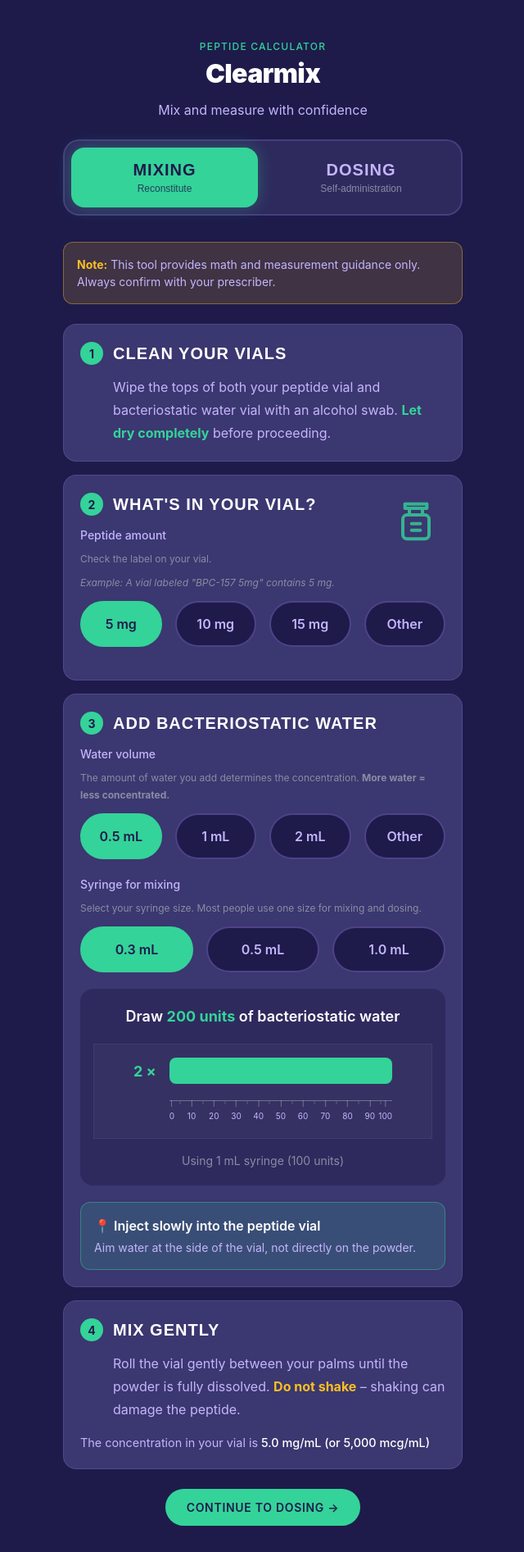
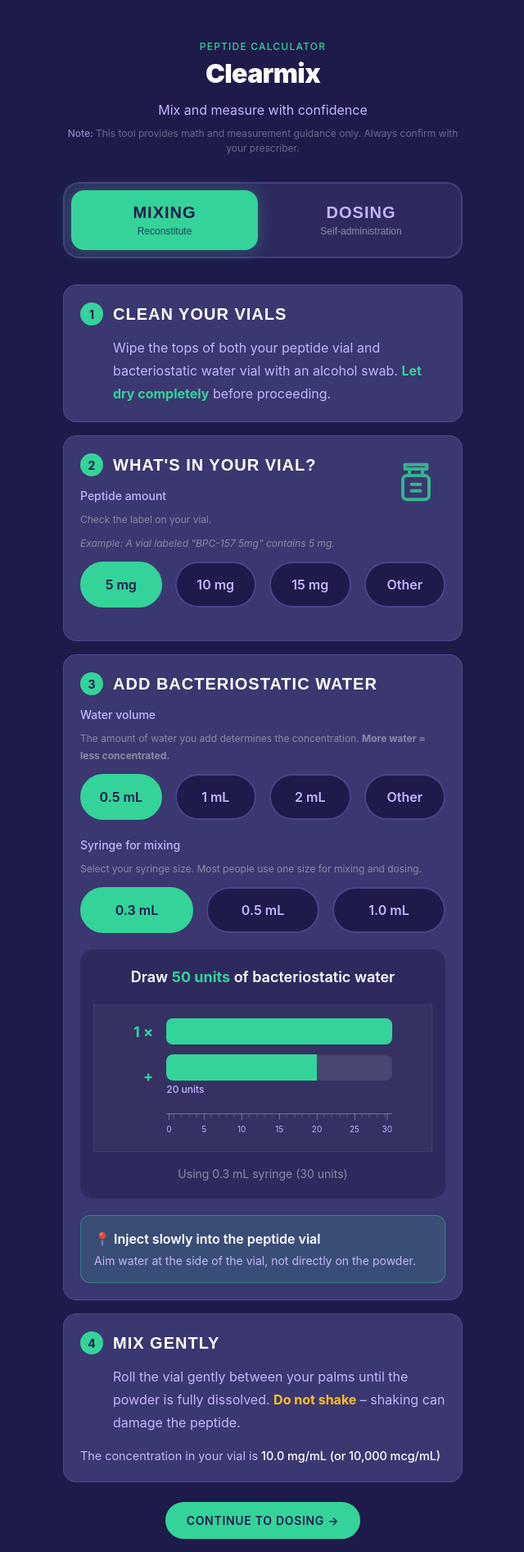
Before and after one commit to dutchdutchdutch/clearmix, a Flask app: page / in a window 1280 px wide. Shown: the whole page at 82% size, without its empty margins (319-959 px from the left). Before the commit the page ends 1861 px from the top, so only its background shows below. Run offline with Flask 3, Linux system fonts and the light colour scheme.

Commit message:
disclaimer update

```diff
--- /dev/null
+++ b/execution/app/routes2.py
@@ -0,0 +1 @@
+app.add_url_rule('/design', view_func=lambda: flask.render_template('design_playground.html'))
--- a/execution/app/static/css/styles.css
+++ b/execution/app/static/css/styles.css
@@ -297,17 +297,17 @@ body {
    ================================================================ */
 
 .disclaimer {
-    background: var(--color-warning-bg);
-    border: 1px solid var(--color-warning-border);
-    border-radius: var(--border-radius);
-    padding: var(--space-4);
-    margin-bottom: var(--space-6);
-    font-size: var(--text-sm);
-    color: var(--color-text-secondary);
+    font-size: var(--text-xs);
+    color: var(--color-text-muted);
+    text-align: center;
+    margin-top: var(--space-2);
+    margin-bottom: var(--space-2);
+    opacity: 0.7;
 }
 
 .disclaimer strong {
-    color: var(--color-warning);
+    color: var(--color-text-secondary);
+    font-weight: var(--font-medium);
 }
 
 
--- a/execution/app/static/js/calculator.js
+++ b/execution/app/static/js/calculator.js
@@ -588,15 +588,21 @@ function initVialPresets() {
 }
 
 function initWaterPresets() {
+    console.log('💧 Initializing Water Presets');
     const container = document.getElementById('water-presets');
     const customInput = document.getElementById('custom-water-input');
     const customField = document.getElementById('diluent-ml-custom');
 
-    if (!container) return;
+    if (!container) {
+        console.error('❌ Water presets container not found');
+        return;
+    }
 
     container.addEventListener('click', (e) => {
         const btn = e.target.closest('.preset-btn');
         if (!btn) return;
+
+        console.log(`💧 Preset clicked: ${btn.dataset.value}`);
 
         container.querySelectorAll('.preset-btn').forEach(b => b.classList.remove('preset-btn--active'));
         btn.classList.add('preset-btn--active');
@@ -605,7 +611,15 @@ function initWaterPresets() {
 
         if (val === 'custom') {
             customInput.style.display = 'flex';
-            if (customField) customField.focus();
+            if (customField) {
+                customField.focus();
+                // If there's already a value, ensure state is synced
+                const currentVal = parseFloat(customField.value);
+                if (!isNaN(currentVal)) {
+                    state.diluentMl = currentVal;
+                    updateMixingUI();
+                }
+            }
         } else {
             customInput.style.display = 'none';
             setWaterVolume(parseFloat(val));
@@ -613,14 +627,19 @@ function initWaterPresets() {
     });
 
     if (customField) {
+        console.log('✅ Custom water input field found');
         customField.addEventListener('input', (e) => {
             const val = parseFloat(e.target.value);
+            console.log(`💧 Custom water input: ${val}`);
+
             const validation = validateWaterVolume(val);
 
-            // Only update state if valid or purely typing
-            // (We handle validation errors visually via validation result)
+            // Only update state if purely typing a number (even if invalid range, we track it)
             if (!isNaN(val)) {
                 state.diluentMl = val;
+            } else {
+                // If empty/NaN, maybe don't update state or set to null?
+                // Existing logic didn't unset it. Let's keep it safe.
             }
 
             if (validation.alertType === 'error') {
@@ -630,6 +649,8 @@ function initWaterPresets() {
             }
             updateMixingUI();
         });
+    } else {
+        console.error('❌ Custom water input field (#diluent-ml-custom) not found');
     }
 }
 
@@ -864,6 +885,40 @@ function renderSyringeVisual(container, targetMl, syringeMl, syringeTotalUnits)
 // INITIALIZATION
 // ================================================================
 
+function syncStateFromDOM() {
+    console.log('🔄 Syncing state from DOM defaults...');
+
+    // 1. Vial Amount
+    const activeVialBtn = document.querySelector('#vial-presets .preset-btn--active');
+    if (activeVialBtn) {
+        state.vialMg = parseFloat(activeVialBtn.dataset.value);
+        console.log(`   Vial: ${state.vialMg} mg`);
+    }
+
+    // 2. Water Volume
+    const activeWaterBtn = document.querySelector('#water-presets .preset-btn--active');
+    if (activeWaterBtn) {
+        state.diluentMl = parseFloat(activeWaterBtn.dataset.value);
+        console.log(`   Water: ${state.diluentMl} mL`);
+    }
+
+    // 3. Mixing Syringe
+    const activeMixSyringeBtn = document.querySelector('#mixing-syringe-presets .preset-btn--active');
+    if (activeMixSyringeBtn) {
+        state.mixingSyringeMl = parseFloat(activeMixSyringeBtn.dataset.value);
+        state.mixingSyringeUnits = parseInt(activeMixSyringeBtn.dataset.units);
+        console.log(`   Mixing Syringe: ${state.mixingSyringeMl} mL`);
+    }
+
+    // 4. Dosing Syringe
+    const activeDoseSyringeBtn = document.querySelector('#dosing-syringe-presets .preset-btn--active');
+    if (activeDoseSyringeBtn) {
+        state.dosingSyringeMl = parseFloat(activeDoseSyringeBtn.dataset.value);
+        state.dosingSyringeUnits = parseInt(activeDoseSyringeBtn.dataset.units);
+        console.log(`   Dosing Syringe: ${state.dosingSyringeMl} mL`);
+    }
+}
+
 document.addEventListener('DOMContentLoaded', () => {
     initModeNav();
     initVialPresets();
@@ -872,6 +927,9 @@ document.addEventListener('DOMContentLoaded', () => {
     initDosingSyringePresets();
     initDoseInput();
 
+    // Sync state from HTML defaults before first render
+    syncStateFromDOM();
+
     // Initial UI update
     updateMixingUI();
 
--- a/execution/app/static/js/tests.js
+++ b/execution/app/static/js/tests.js
@@ -508,6 +508,83 @@ function testUIUpdates() {
     });
 }
 
+// ================================================================
+// INTEGRATION TESTS
+// ================================================================
+
+function testCustomWaterInput() {
+    console.log('\n📋 CUSTOM WATER INPUT INTEGRATION TEST');
+    console.log('='.repeat(40));
+
+    // this test requires DOM elements to be present or mocked triggering events
+    // We will simulate the state change and function calls that happen on input
+
+    test('Integration: Custom Water Input updates calculation', () => {
+        // Reset state
+        state.vialMg = 10;
+        state.diluentMl = 2;
+
+        // Simulate user typing "5" into custom field
+        // Logic from initWaterPresets input handler:
+        const inputVal = 5;
+        state.diluentMl = inputVal;
+        updateMixingUI();
+
+        // Verify calculation result
+        const result = calculateMixing();
+        assertEqual(result.concentrationMgPerMl, 2, 'Should be 2 mg/mL (10mg / 5mL)');
+
+        // Verify UI update (mocked element check)
+        // We assume updateMixingUI updates 'final-concentration-text'
+        // In a real browser test we'd check textContent.
+        // Here we rely on calculateMixing() correctness which we already tested,
+        // but this confirms the flow state -> calc.
+    });
+}
+
+function testInitialLoadSync() {
+    console.log('\n📋 INITIAL LOAD SYNC TEST');
+    console.log('='.repeat(40));
+
+    test('Initial Load: State matches DOM defaults (5mg / 0.5mL)', () => {
+        // This test assumes it runs AFTER the page has loaded and syncStateFromDOM() has fired.
+
+        // Note: state might have been changed by other tests running before this.
+        // So we strictly should re-run syncStateFromDOM() to verify IT works.
+
+        if (typeof syncStateFromDOM === 'function') {
+            // Force sync to read current DOM (which should be defaults unless changed by tests)
+            // But verify_fix_custom_water_input changed them!
+            // So we must RESET DOM to defaults first for this test to be meaningful as "Initial Load" check.
+
+            // Hard to reset DOM perfectly without reload.
+            // Instead, let's just checking if syncStateFromDOM works by forcing a known state on DOM
+
+            // Set 5mg active
+            const vialBtns = document.querySelectorAll('#vial-presets .preset-btn');
+            vialBtns.forEach(b => b.classList.remove('preset-btn--active'));
+            document.querySelector('#vial-presets button[data-value="5"]').classList.add('preset-btn--active');
+
+            // Set 0.5mL active
+            const waterBtns = document.querySelectorAll('#water-presets .preset-btn');
+            waterBtns.forEach(b => b.classList.remove('preset-btn--active'));
+            document.querySelector('#water-presets button[data-value="0.5"]').classList.add('preset-btn--active');
+
+            // Run sync
+            syncStateFromDOM();
+
+            // Validating
+            assertEqual(state.vialMg, 5, 'State vialMg should match HTML default (5)');
+            assertEqual(state.diluentMl, 0.5, 'State diluentMl should match HTML default (0.5)');
+
+            const res = calculateMixing();
+            assertEqual(res.concentrationMgPerMl, 10, 'Concentration should be 10 mg/mL');
+        } else {
+            console.warn('⚠️ syncStateFromDOM not exposed globally, skipping direct test.');
+        }
+    });
+}
+
 
 // ================================================================
 // RUN ALL TESTS
@@ -530,6 +607,8 @@ function runValidationTests() {
     testWaterMeterSync();
     testVialAmountValidation();
     testUIUpdates();
+    testCustomWaterInput();
+    testInitialLoadSync();
 
     // Summary
     console.log('\n' + '='.repeat(50));
--- a/execution/app/templates/index.html
+++ b/execution/app/templates/index.html
@@ -6,6 +6,10 @@
         <p class="label label--accent">Peptide Calculator</p>
         <h1 class="header__title">Clearmix</h1>
         <p class="header__tagline">Mix and measure with confidence</p>
+        <div class="disclaimer">
+            <strong>Note:</strong> This tool provides math and measurement guidance only.
+            Always confirm with your prescriber.
+        </div>
     </header>
 
     <!-- Mode Selector -->
@@ -24,10 +28,7 @@
          MIXING SCREEN
          ============================================ -->
     <section class="screen" id="mixing-screen">
-        <section class="disclaimer">
-            <strong>Note:</strong> This tool provides math and measurement guidance only.
-            Always confirm with your prescriber.
-        </section>
+
 
         <!-- STEP 1: Clean Vials -->
         <section class="card step-card-v2" id="step-clean">
@@ -194,10 +195,7 @@
          DOSING SCREEN
          ============================================ -->
     <section class="screen" id="dosing-screen" style="display: none;">
-        <section class="disclaimer">
-            <strong>Note:</strong> This tool provides math and measurement guidance only.
-            Always confirm with your prescriber.
-        </section>
+
 
         <!-- 1. Your Dose (STEP 1) -->
         <section class="card step-card-v2">
```
Also changed, not shown: execution/app/routes.py (line endings or trailing spaces).
